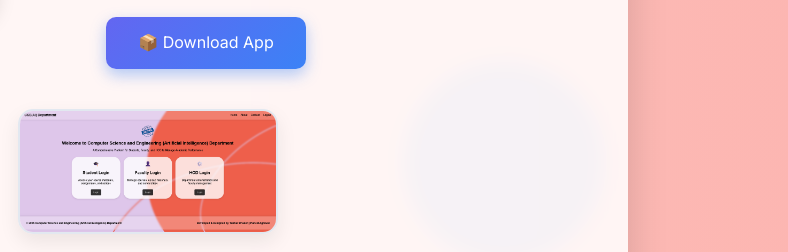
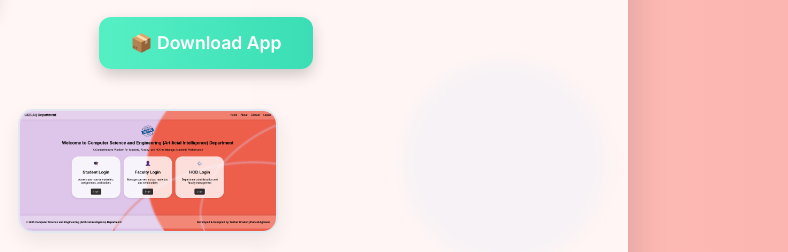
Before and after one commit to tushardhaker/GradifyApk, a plain HTML site: page index.html in a window 1280 px wide. Shown: the part 223-475 px from the top of the page, 492-1280 px from the left. Drawn offline with Linux system fonts and the light colour scheme.

Commit message:
Update index.html

```diff
--- a/index.html
+++ b/index.html
@@ -145,24 +145,42 @@
 
         .install-btn {
             display: inline-block;
-            padding: 0.85rem 2rem;
+            padding: 0.75rem 2rem;
             margin: 0.5rem 0.3rem;
-            font-size: 1rem;
-            color: white;
-            background: linear-gradient(135deg, #6366f1, #3b82f6);
+            font-size: 1.1rem;
+            font-weight: 600;
+            color: #fff;
+            background: linear-gradient(270deg, #00b894, #55efc4, #00b894);
+            background-size: 600% 600%;
             border: none;
-            border-radius: 10px;
+            border-radius: 12px;
+            box-shadow: 0 6px 15px rgba(0, 0, 0, 0.2);
             cursor: pointer;
             text-decoration: none;
-            box-shadow: 0 6px 15px rgba(59, 130, 246, 0.4);
-            transition: all 0.3s ease;
+            transition: transform 0.3s ease, box-shadow 0.3s ease;
+            animation: gradientShift 8s ease infinite;
         }
 
         .install-btn:hover {
-            background: linear-gradient(135deg, #3b82f6, #6366f1);
-            transform: translateY(-3px) scale(1.03);
-            box-shadow: 0 10px 20px rgba(59, 130, 246, 0.5);
+            transform: translateY(-3px) scale(1.05);
+            box-shadow: 0 8px 20px rgba(0, 0, 0, 0.3);
         }
+
+        @keyframes gradientShift {
+            0% {
+                background-position: 0% 50%;
+            }
+
+            50% {
+                background-position: 100% 50%;
+            }
+
+            100% {
+                background-position: 0% 50%;
+            }
+        }
+
+
 
         .screenshots {
             display: flex;
@@ -277,7 +295,11 @@
                 <p class="meta"><strong>Academic Dashboard for Students, Faculty, and HOD</strong></p>
                 <p class="developers"><strong>Developers: Tushar Dhaker & Puneet Agrawal</strong></p>
 
-                <a href="#" class="install-btn">📦 Download App</a>
+                <a href="https://github.com/tushardhaker/GradifyApk/releases/download/v1.0-debug/app-debug.apk"
+                    class="install-btn" target="_blank" rel="noopener noreferrer">
+                    📦 Download App
+                </a>
+
             </div>
         </div>
 
```
